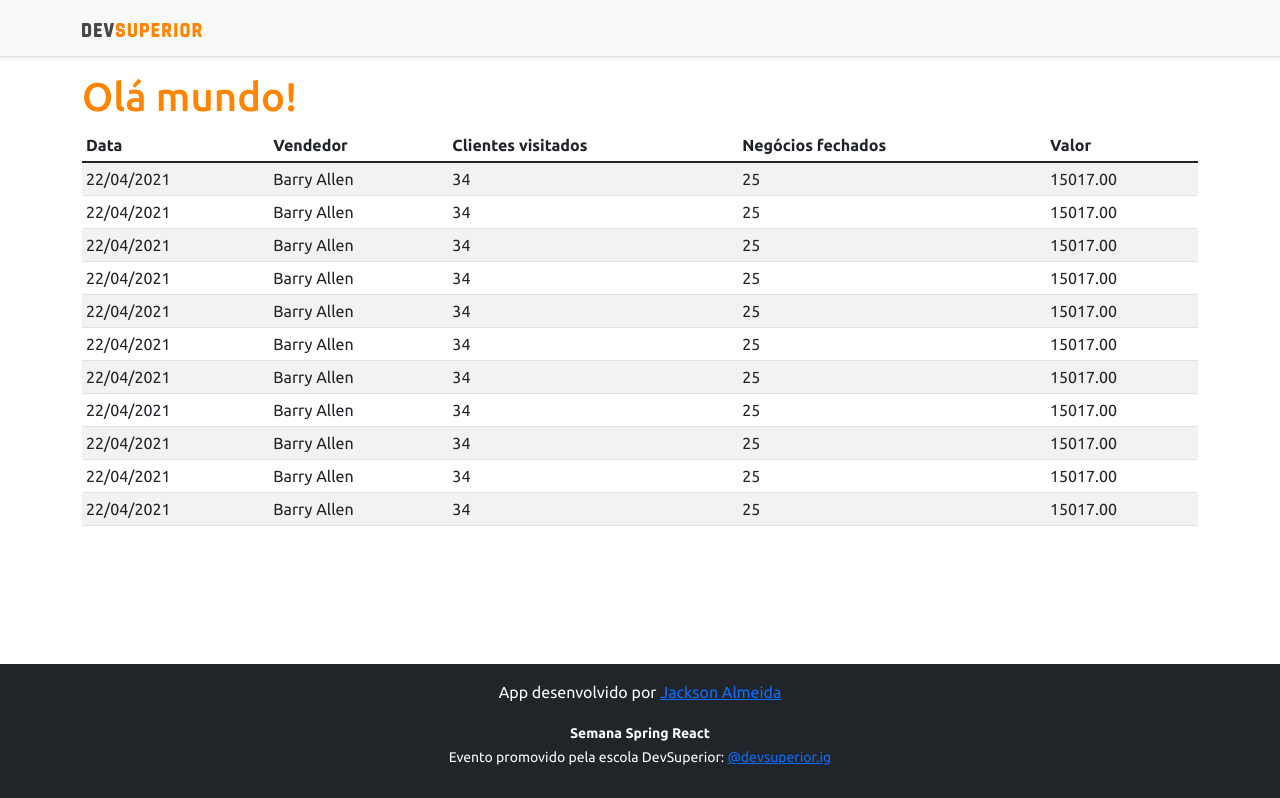
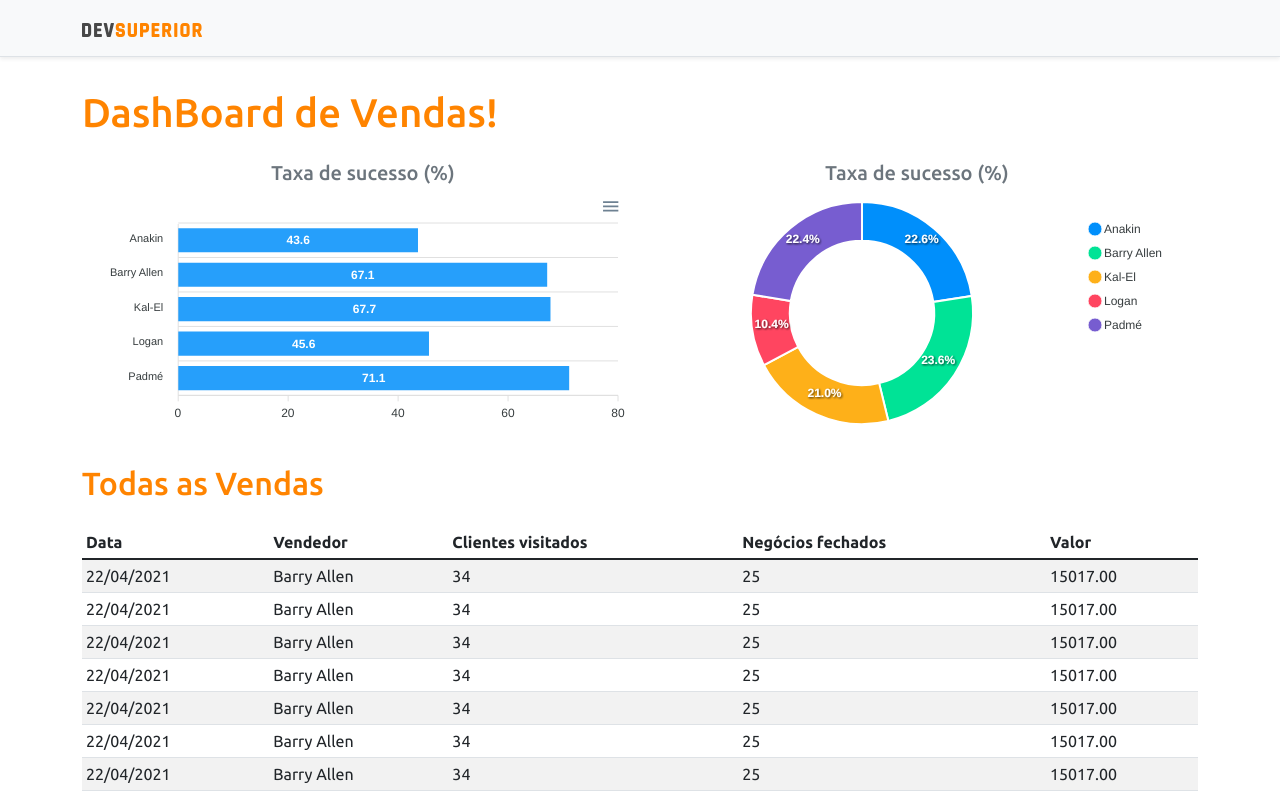
Before and after one commit to JacksonAlmeida/projeto-sds5, a React (Create React App) app in the folder frontend/: page / in a window 1280 px wide. Shown: the top 798 px of the page. Built offline with nearby package versions, Linux system fonts and the light colour scheme.

Commit message:
Static charts

```diff
--- a/frontend/package.json
+++ b/frontend/package.json
@@ -11,8 +11,10 @@
     "@types/node": "^12.0.0",
     "@types/react": "^17.0.0",
     "@types/react-dom": "^17.0.0",
+    "apexcharts": "^3.29.0",
     "bootstrap": "^5.1.3",
     "react": "^17.0.2",
+    "react-apexcharts": "^1.3.9",
     "react-dom": "^17.0.2",
     "react-scripts": "4.0.3",
     "typescript": "^4.1.2",
--- a/frontend/src/App.tsx
+++ b/frontend/src/App.tsx
@@ -1,4 +1,6 @@
+import BarChart from 'components/BarChart';
 import DataTable from 'components/DataTable';
+import DonutChart from 'components/DonutChart';
 import Footer from 'components/Footer';
 import NavBar from 'components/NavBar';
 import React from 'react';
@@ -6,13 +8,31 @@
 function App() {
   return (
     <>
-    <NavBar />
-    <div className="container">
-      <h1 className='text-primary'>Olá mundo!</h1>
+      <NavBar />
+      <div className="container">
+        <h1 className='text-primary py-3'>DashBoard de Vendas!</h1>
 
-      <DataTable />
-    </div>
-    <Footer />
+        <div className="row px-3">
+
+          <div className="col-sm-6">
+            <h5 className="text-center text-secondary">Taxa de sucesso (%)</h5>
+            <BarChart />
+          </div>
+
+          <div className="col-sm-6">
+            <h5 className="text-center text-secondary">Taxa de sucesso (%)</h5>
+            <DonutChart />
+          </div>
+
+        </div>
+
+        <div className="py-3">
+          <h2 className="text-primary">Todas as Vendas</h2>
+        </div>
+
+        <DataTable />
+      </div>
+      <Footer />
     </>
   );
 }
--- /dev/null
+++ b/frontend/src/components/BarChart/index.tsx
@@ -0,0 +1,36 @@
+import Chart from 'react-apexcharts';
+
+const BarChart = () => {
+
+    const options = {
+        plotOptions: {
+            bar: {
+                horizontal: true,
+            }
+        },
+    };
+
+    const mockData = {
+        labels: {
+            categories: ['Anakin', 'Barry Allen', 'Kal-El', 'Logan', 'Padmé']
+        },
+        series: [
+            {
+                name: "% Sucesso",
+                data: [43.6, 67.1, 67.7, 45.6, 71.1]
+            }
+        ]
+    };
+
+    return (
+        <Chart
+        options = {{...options, xaxis: mockData.labels }}
+        series = {mockData.series}
+        type="bar"
+        height="240"
+        />
+    );
+
+}
+
+export default BarChart;
--- /dev/null
+++ b/frontend/src/components/DonutChart/index.tsx
@@ -0,0 +1,27 @@
+import Chart from 'react-apexcharts';
+
+const DonutChart = () => {
+
+    const mockData = {
+        series: [477138, 499928, 444867, 220426, 473088],
+        labels: ['Anakin', 'Barry Allen', 'Kal-El', 'Logan', 'Padmé']
+    }
+
+    const options = {
+        legend: {
+            show: true
+        }
+    }
+
+    return (
+        <Chart
+            options={{ ...options, labels: mockData.labels }}
+            series={mockData.series}
+            type="donut"
+            height="240"
+        />
+    );
+
+}
+
+export default DonutChart;
```
Also changed, not shown: 1 other file (tests, documents, lock files or other folders).
